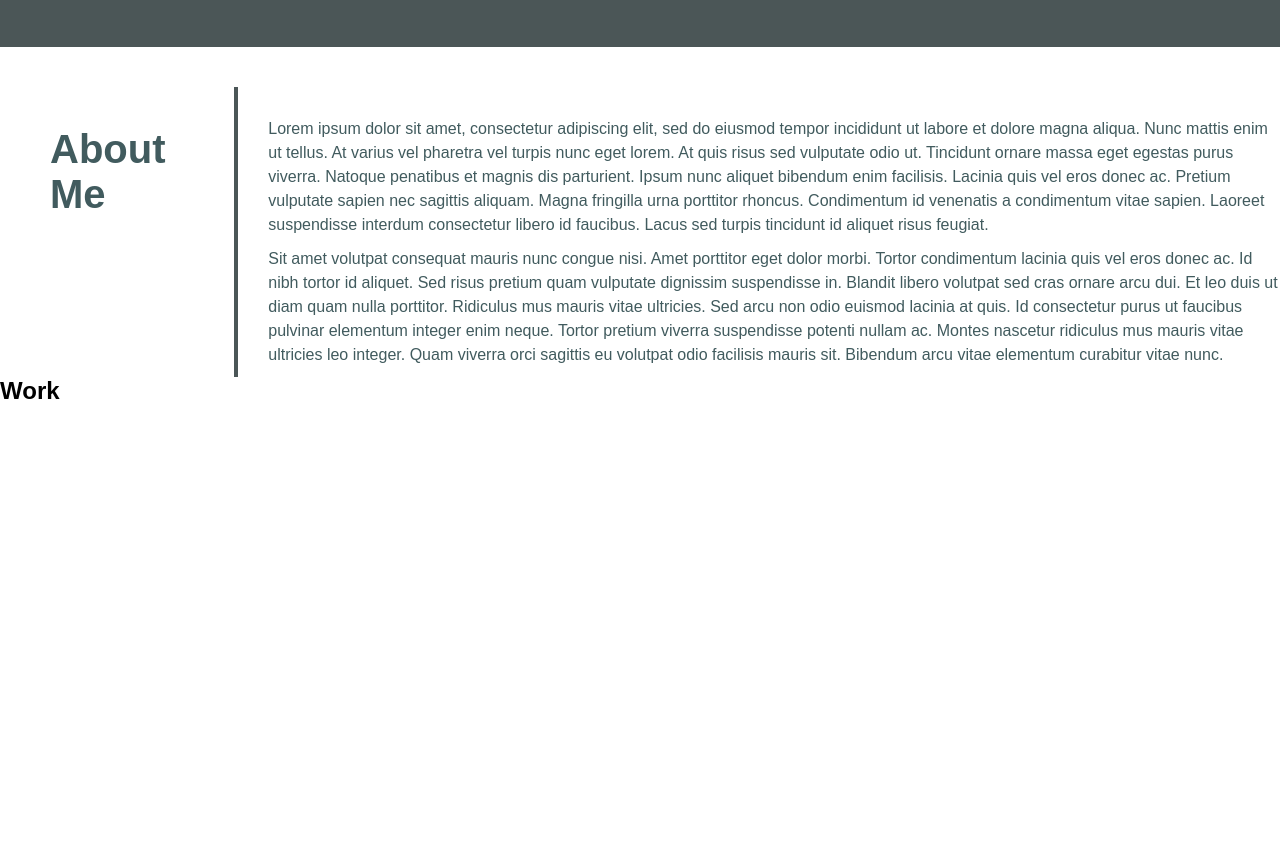
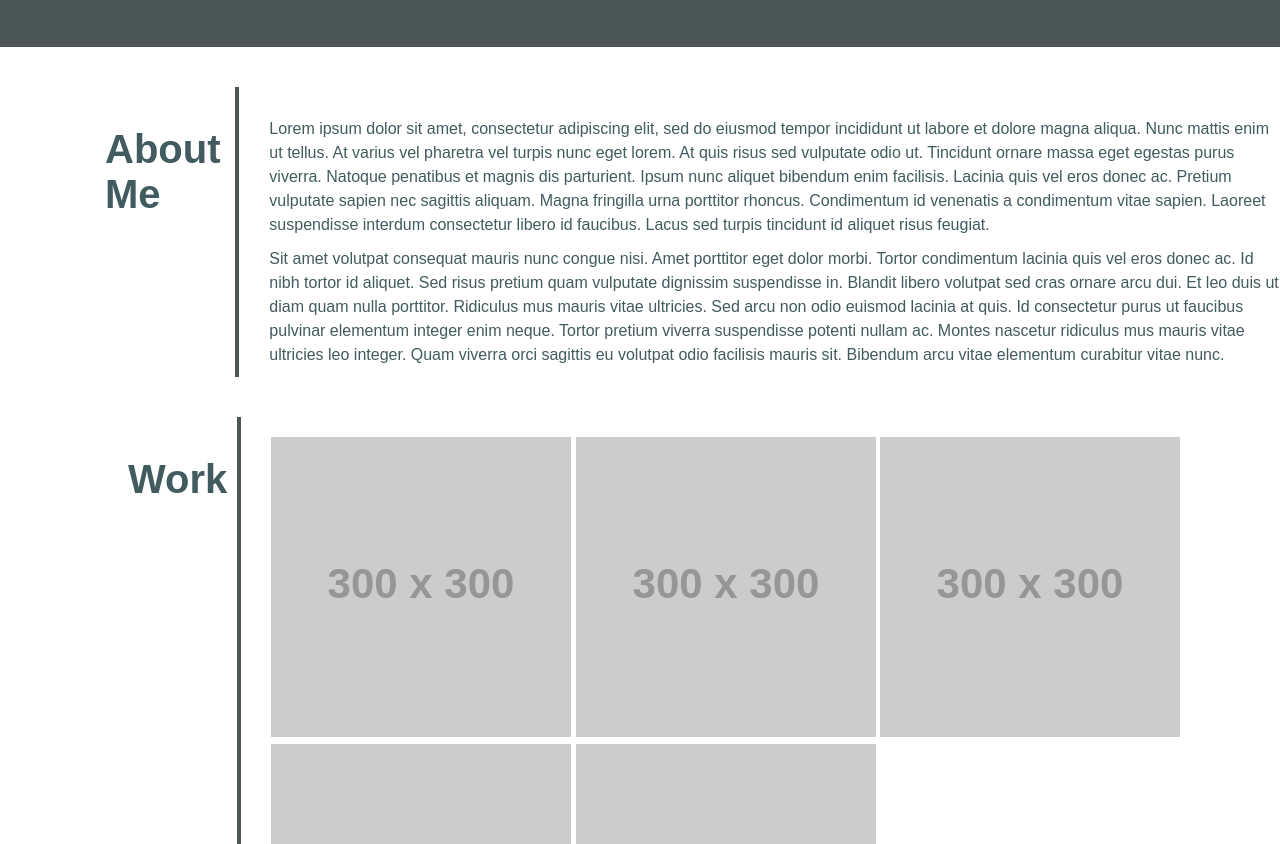
Before and after one commit to Jullian0426/Professional-Portfolio, a plain HTML site: page index.html in a window 1280 px wide. Shown: the part 108-952 px from the top of the page. Before the commit the page ends 800 px from the top, so only its background shows below. Drawn offline with Linux system fonts and the light colour scheme; placeholder pictures from the web are drawn by us.

Commit message:
Add 'work' header with placeholder images

```diff
--- a/assets/style.css
+++ b/assets/style.css
@@ -51,26 +51,34 @@ header nav ul li {
     margin-left: 40px;
 }
 
-.about {
+.content {
     display: flex;
     flex-wrap: nowrap;
     margin-top: 40px;
     color: #415b5e;
 }
 
-.about h2 {
-    padding: 40px 10px 0px 50px;
+.about {
+    padding: 40px 10px 0px 105px;
     height: auto;
+    width: 245px;
     border-right: 4px solid #4b5657;
     font-size: 40px;
 }
 
-.about div {
+.content div {
     line-height: 1.5;
     width: 85%;
     padding: 20px 0px 0px 30px;
 }
 
-.about div p {
+.content div p {
     margin: 10px 0px 10px 0px;
 }
+
+.work {
+    padding: 40px 10px 0px 128px;
+    height: auto;
+    border-right: 4px solid #4b5657;
+    font-size: 40px;
+}
--- a/index.html
+++ b/index.html
@@ -27,16 +27,23 @@
     </header>
 
     <main>
-        <section id="about-me" class="about">
-            <h2>About Me</h2>
+        <section id="about-me" class="content">
+            <h2 class="about"a>About Me</h2>
             <div>
                 <p>Lorem ipsum dolor sit amet, consectetur adipiscing elit, sed do eiusmod tempor incididunt ut labore et dolore magna aliqua. Nunc mattis enim ut tellus. At varius vel pharetra vel turpis nunc eget lorem. At quis risus sed vulputate odio ut. Tincidunt ornare massa eget egestas purus viverra. Natoque penatibus et magnis dis parturient. Ipsum nunc aliquet bibendum enim facilisis. Lacinia quis vel eros donec ac. Pretium vulputate sapien nec sagittis aliquam. Magna fringilla urna porttitor rhoncus. Condimentum id venenatis a condimentum vitae sapien. Laoreet suspendisse interdum consectetur libero id faucibus. Lacus sed turpis tincidunt id aliquet risus feugiat.</p>
                 <p>Sit amet volutpat consequat mauris nunc congue nisi. Amet porttitor eget dolor morbi. Tortor condimentum lacinia quis vel eros donec ac. Id nibh tortor id aliquet. Sed risus pretium quam vulputate dignissim suspendisse in. Blandit libero volutpat sed cras ornare arcu dui. Et leo duis ut diam quam nulla porttitor. Ridiculus mus mauris vitae ultricies. Sed arcu non odio euismod lacinia at quis. Id consectetur purus ut faucibus pulvinar elementum integer enim neque. Tortor pretium viverra suspendisse potenti nullam ac. Montes nascetur ridiculus mus mauris vitae ultricies leo integer. Quam viverra orci sagittis eu volutpat odio facilisis mauris sit. Bibendum arcu vitae elementum curabitur vitae nunc.</p>
             </div>
-            </section>
+        </section>
 
-        <section>
-            <h2>Work</h2>
+        <section id="work" class="content">
+            <h2 class="work">Work</h2>
+            <div>
+                <img src="https://via.placeholder.com/300.png" alt="Placeholder Image">
+                <img src="https://via.placeholder.com/300.png" alt="Placeholder Image">
+                <img src="https://via.placeholder.com/300.png" alt="Placeholder Image">
+                <img src="https://via.placeholder.com/300.png" alt="Placeholder Image">
+                <img src="https://via.placeholder.com/300.png" alt="Placeholder Image">
+            </div>
         </section>
     </main>
 
```
